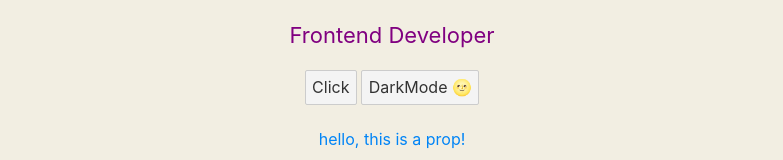
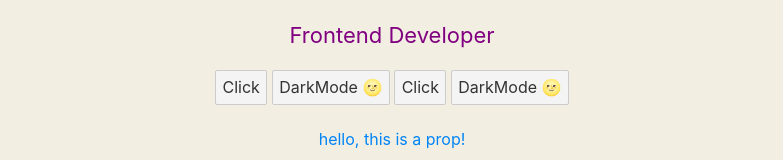
Before and after one commit to corteshvictor/svelte-app, a Svelte app: page / in a window 1280 px wide. Shown: the part 165-325 px from the top of the page, without its empty margins (248-1031 px from the left). Built offline with nearby package versions, Linux system fonts and the light colour scheme.

Commit message:
new Button component

```diff
--- a/src/components/About.svelte
+++ b/src/components/About.svelte
@@ -1,4 +1,6 @@
 <script>
+    import Button from "./Button.svelte";
+
     let someText = `Frontend Developer`;
     let count = 0;
     let styles = { darkMode: false }
@@ -24,6 +26,15 @@
         <p>{someText}</p>
     {/if}
 
+    <Button
+        text="Click"
+        {count}
+        on:click={handleClick}
+    />
+    <Button
+        text="DarkMode {styles.darkMode ? "🌚" : "🌝"}"
+        on:click={toggle}
+    />
     <button on:click={handleClick}>Click {count == 0 ? '' : count}</button>
     <button on:click={toggle}>DarkMode {styles.darkMode ? "🌚" : "🌝"}</button>
 </section>
--- /dev/null
+++ b/src/components/Button.svelte
@@ -0,0 +1,6 @@
+<script>
+    export let count = 0;
+    export let text;
+</script>
+
+<button on:click>{text} {count ? count : '' }</button>
```
